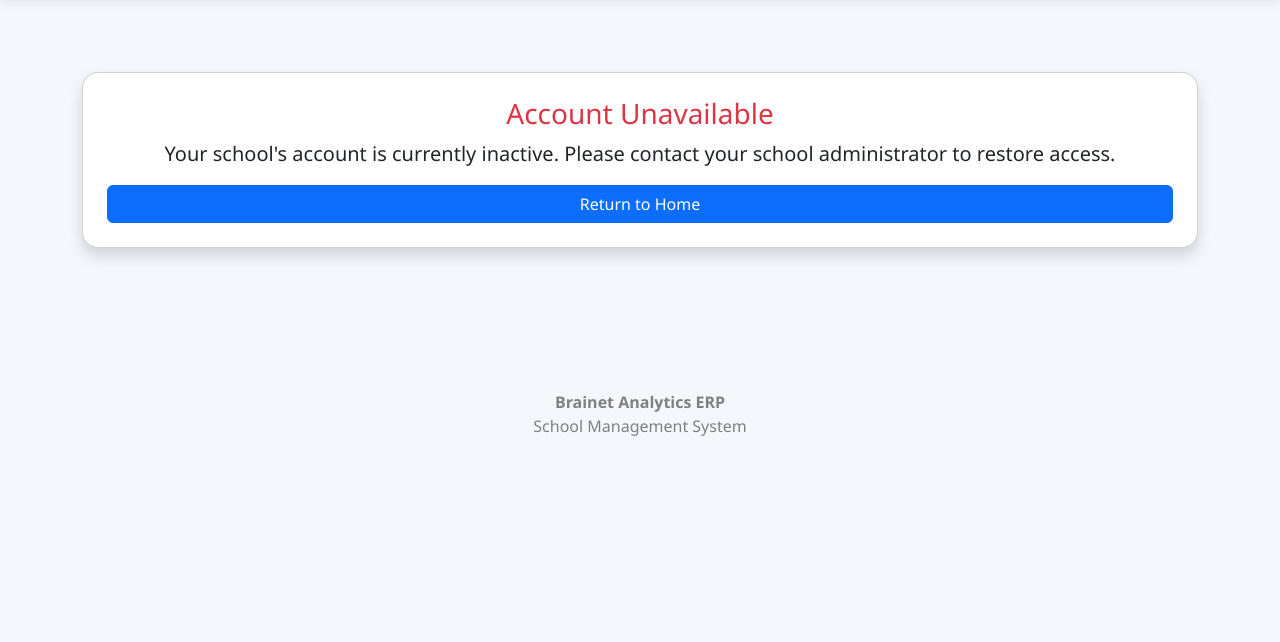
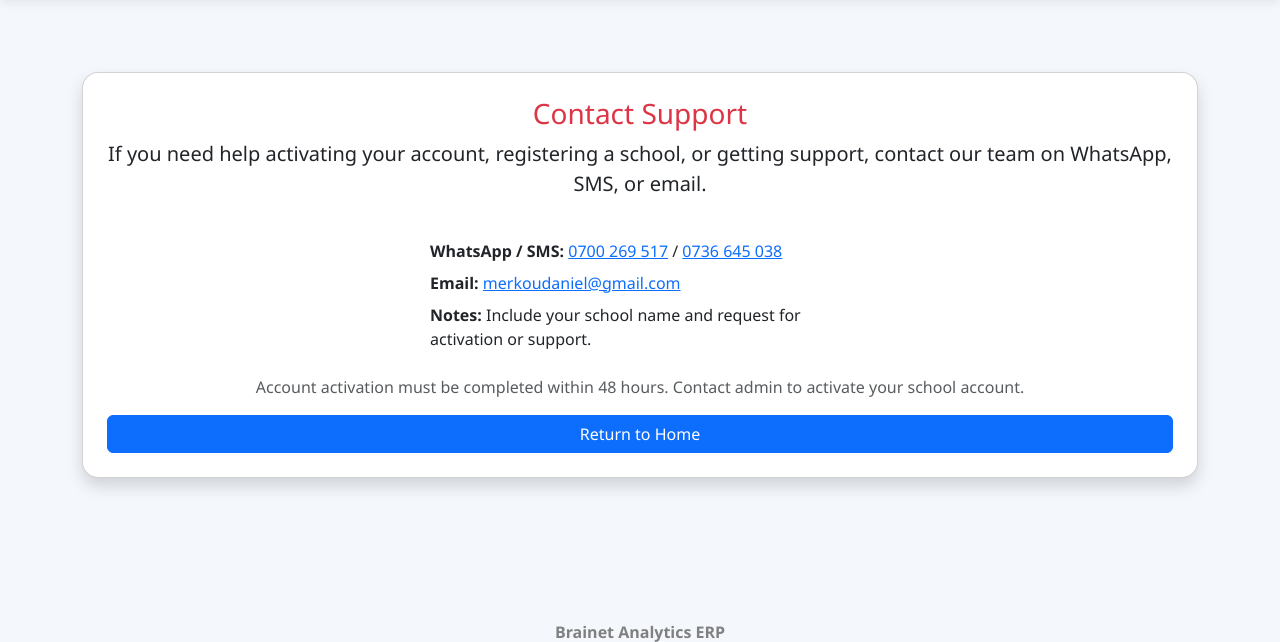
Before and after one commit to Dantex3d/Brainet-ERP, a Django app: page /schools/contact-admin/ in a window 1280 px wide. Shown: the part 56-698 px from the top of the page. Run offline with Django 5.2, Linux system fonts and the light colour scheme.

Commit message:
latest updates

```diff
--- a/brainet/templates/dashboards/superuser.html
+++ b/brainet/templates/dashboards/superuser.html
@@ -227,6 +227,9 @@
                     </div>
                 </div>
                 <div class="card-body">
+                    <div class="alert alert-warning rounded-3 mb-4">
+                        ⚠ New school accounts expire within 48 hours if they are not activated. Contact admin to activate the account.
+                    </div>
                     <form method="post" action="{% url 'add_school' %}" enctype="multipart/form-data">
                         {% csrf_token %}
                         <div class="row">
--- a/brainet/templates/schools/contact_admin.html
+++ b/brainet/templates/schools/contact_admin.html
@@ -2,8 +2,14 @@
 {% block content %}
 <div class="container py-5">
   <div class="card shadow rounded-4 p-4 text-center">
-    <h3 class="text-danger">Account Unavailable</h3>
-    <p class="lead">Your school's account is currently inactive. Please contact your school administrator to restore access.</p>
+    <h3 class="text-danger">Contact Support</h3>
+    <p class="lead">If you need help activating your account, registering a school, or getting support, contact our team on WhatsApp, SMS, or email.</p>
+    <ul class="list-unstyled mt-4 mb-4 text-start mx-auto" style="max-width: 420px;">
+      <li class="mb-2"><strong>WhatsApp / SMS:</strong> <a href="https://wa.me/254700269517" target="_blank">0700 269 517</a> / <a href="https://wa.me/254736645038" target="_blank">0736 645 038</a></li>
+      <li class="mb-2"><strong>Email:</strong> <a href="mailto:merkoudaniel@gmail.com">merkoudaniel@gmail.com</a></li>
+      <li><strong>Notes:</strong> Include your school name and request for activation or support.</li>
+    </ul>
+    <p class="text-muted">Account activation must be completed within 48 hours. Contact admin to activate your school account.</p>
     <a href="/" class="btn btn-primary">Return to Home</a>
   </div>
 </div>
--- a/brainet/templates/users/login.html
+++ b/brainet/templates/users/login.html
@@ -223,7 +223,7 @@
             ⬅ Home
         </a>
 
-        <a href="#" class="contact-btn">
+        <a href="{% url 'contact_admin' %}" class="contact-btn">
             Contact
         </a>
     </div>
@@ -254,7 +254,7 @@
             {% csrf_token %}
 
             <div class="form-group">
-                <label>Username</label>
+                <label>{{ form.username.label }}</label>
                 {{ form.username }}
             </div>
 
--- a/schools/urls.py
+++ b/schools/urls.py
@@ -21,6 +21,8 @@ urlpatterns = [
     # SCHOOL MANAGEMENT
     # =====================================================
     path("schools/add/", views.add_school, name="add_school"),
+    path("schools/register/", views.register_school, name="register_school"),
+    path("schools/register/success/", views.register_school_success, name="register_school_success"),
     path("schools/<int:school_id>/view/", views.view_school, name="view_school"),
     path("schools/<int:school_id>/edit/", views.edit_school, name="edit_school"),
     path("schools/<int:school_id>/activate/", views.activate_school, name="activate_school"),
--- a/schools/views.py
+++ b/schools/views.py
@@ -1594,7 +1594,7 @@ def approve_license_renewal(request, renewal_id):
     context = {'renewal': renewal}
     return render(request, "schools/approve_renewal.html", context)
 
-@login_required
+@superuser_required
 def add_school(request):
     if request.method == "POST":
         name = request.POST.get("name")
@@ -1614,8 +1614,57 @@ def add_school(request):
         )
 
         messages.success(request, "School added successfully.")
+        messages.warning(
+            request,
+            "New school accounts expire within 48 hours if not activated. Contact admin to activate."
+        )
 
     return redirect("superuser_dashboard")
+
+
+def register_school(request):
+    if request.method == "POST":
+        name = request.POST.get("name")
+        address = request.POST.get("address")
+        phone = request.POST.get("phone")
+        email = request.POST.get("email")
+
+        if not name or not address or not phone or not email:
+            messages.error(request, "Please fill in all required fields.")
+            return render(request, "schools/register_school.html", {
+                "name": name,
+                "address": address,
+                "phone": phone,
+                "email": email,
+            })
+
+        if School.objects.filter(email=email).exists():
+            messages.error(request, "A school with this email already exists.")
+            return render(request, "schools/register_school.html", {
+                "name": name,
+                "address": address,
+                "phone": phone,
+                "email": email,
+            })
+
+        School.objects.create(
+            name=name,
+            address=address,
+            phone=phone,
+            email=email,
+        )
+
+        messages.success(
+            request,
+            "Thank you. Your school registration request has been submitted. An admin will activate it within 48 hours."
+        )
+        return redirect("register_school_success")
+
+    return render(request, "schools/register_school.html")
+
+
+def register_school_success(request):
+    return render(request, "schools/register_school_success.html")
 
 def manage_schools(request):
     schools = School.objects.all()
--- a/users/views.py
+++ b/users/views.py
@@ -3,6 +3,7 @@ from django.contrib.auth import authenticate, login
 from django.contrib.auth.decorators import login_required
 from django.contrib.auth.views import LoginView
 from django.urls import reverse_lazy
+from .forms import CustomAuthenticationForm
 
 
 # =========================================================
@@ -11,6 +12,7 @@ from django.urls import reverse_lazy
 
 class CustomLoginView(LoginView):
     template_name = 'users/login.html'
+    authentication_form = CustomAuthenticationForm
     redirect_authenticated_user = True
 
     def get_success_url(self):
```
Also changed, not shown: brainet/templates/dashboards/landing.html (+11 -6 lines), brainet/templates/schools/register_school.html (added, +53 -0 lines), brainet/templates/schools/register_school_success.html (added, +16 -0 lines), users/forms.py (added, +60 -0 lines), db.sqlite3.
